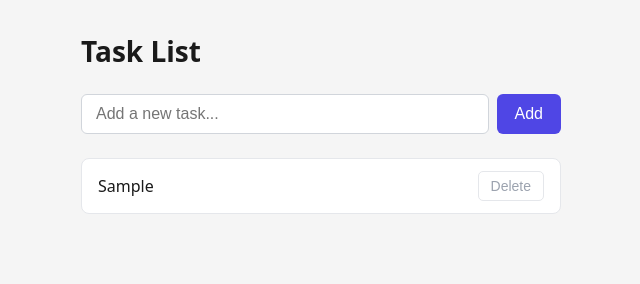
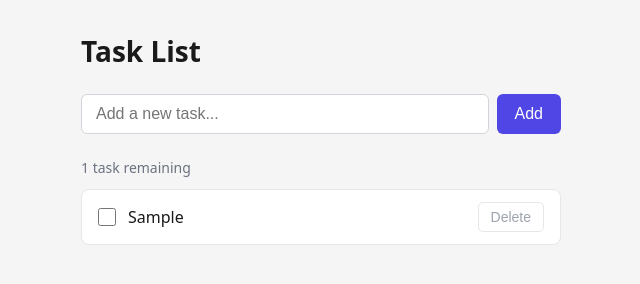
Before and after one commit to KimmoHernborg/consid-ai-todo-app, a website: page index.html in a window 1280 px wide. Both pictures are taken after typing "Sample" into the empty fields and a click on the button "Add". Shown: the whole page, without its empty margins (319-959 px from the left). Drawn offline with Linux system fonts and the light colour scheme.

Commit message:
Add marking tasks as done
Each task gets a checkbox; completed tasks are struck through, muted
and sorted last, and can be unchecked again. Completion is stored in
localStorage, and tasks saved without a done flag load as not done.
A counter above the list shows the number of remaining tasks.

Rendering now uses textContent instead of innerHTML so task text is
no longer interpreted as HTML.

Co-Authored-By: Claude Opus 5.5 <noreply@anthropic.com>

```diff
--- a/app.js
+++ b/app.js
@@ -1,32 +1,63 @@
 const form = document.getElementById("add-form");
 const input = document.getElementById("task-input");
 const list = document.getElementById("task-list");
+const counter = document.getElementById("task-counter");
 
-let tasks = JSON.parse(localStorage.getItem("tasks")) || [];
+// Tasks saved before completion existed have no "done" field; treat them as not done
+let tasks = (JSON.parse(localStorage.getItem("tasks")) || []).map((task) => ({
+  ...task,
+  done: Boolean(task.done),
+}));
 
 function saveTasks() {
   localStorage.setItem("tasks", JSON.stringify(tasks));
 }
 
+function renderCounter() {
+  const remaining = tasks.filter((task) => !task.done).length;
+  counter.textContent = `${remaining} ${remaining === 1 ? "task" : "tasks"} remaining`;
+}
+
 function renderTasks() {
   list.innerHTML = "";
 
-  tasks.forEach((task, index) => {
+  // Sort a copy so data-index still points into the stored array
+  const ordered = tasks
+    .map((task, index) => ({ task, index }))
+    .sort((a, b) => Number(a.task.done) - Number(b.task.done));
+
+  ordered.forEach(({ task, index }) => {
     const li = document.createElement("li");
-    li.className = "task-item";
-    li.innerHTML = `
-            <span class="task-text">${task.text}</span>
-            <button class="delete-btn" data-index="${index}">Delete</button>
-        `;
+    li.className = task.done ? "task-item task-item--done" : "task-item";
+
+    const checkbox = document.createElement("input");
+    checkbox.type = "checkbox";
+    checkbox.className = "task-checkbox";
+    checkbox.checked = task.done;
+    checkbox.dataset.index = index;
+    checkbox.setAttribute("aria-label", `Mark "${task.text}" as done`);
+
+    const text = document.createElement("span");
+    text.className = "task-text";
+    text.textContent = task.text;
+
+    const deleteBtn = document.createElement("button");
+    deleteBtn.className = "delete-btn";
+    deleteBtn.dataset.index = index;
+    deleteBtn.textContent = "Delete";
+
+    li.append(checkbox, text, deleteBtn);
     list.appendChild(li);
   });
+
+  renderCounter();
 }
 
 form.addEventListener("submit", (e) => {
   e.preventDefault();
   const text = input.value.trim();
   if (text) {
-    tasks.push({ text, createdAt: Date.now() });
+    tasks.push({ text, createdAt: Date.now(), done: false });
     saveTasks();
     renderTasks();
     input.value = "";
@@ -42,4 +73,13 @@ list.addEventListener("click", (e) => {
   }
 });
 
+list.addEventListener("change", (e) => {
+  if (e.target.classList.contains("task-checkbox")) {
+    const index = parseInt(e.target.dataset.index, 10);
+    tasks[index].done = e.target.checked;
+    saveTasks();
+    renderTasks();
+  }
+});
+
 renderTasks();
--- a/index.html
+++ b/index.html
@@ -19,6 +19,7 @@
         />
         <button type="submit">Add</button>
       </form>
+      <p id="task-counter" aria-live="polite"></p>
       <ul id="task-list"></ul>
     </main>
     <script src="app.js"></script>
--- a/style.css
+++ b/style.css
@@ -67,6 +67,12 @@ button[type="submit"]:hover {
   background: #4338ca;
 }
 
+#task-counter {
+  font-size: 0.875rem;
+  color: #6b7280;
+  margin-bottom: 0.75rem;
+}
+
 #task-list {
   list-style: none;
   display: flex;
@@ -84,9 +90,23 @@ button[type="submit"]:hover {
   border-radius: 8px;
 }
 
+.task-checkbox {
+  flex-shrink: 0;
+  width: 1.125rem;
+  height: 1.125rem;
+  accent-color: #4f46e5;
+  cursor: pointer;
+}
+
 .task-text {
   flex: 1;
   font-size: 1rem;
+  overflow-wrap: anywhere;
+}
+
+.task-item--done .task-text {
+  text-decoration: line-through;
+  color: #6b7280;
 }
 
 .delete-btn {
```
Also changed, not shown: README.md.
